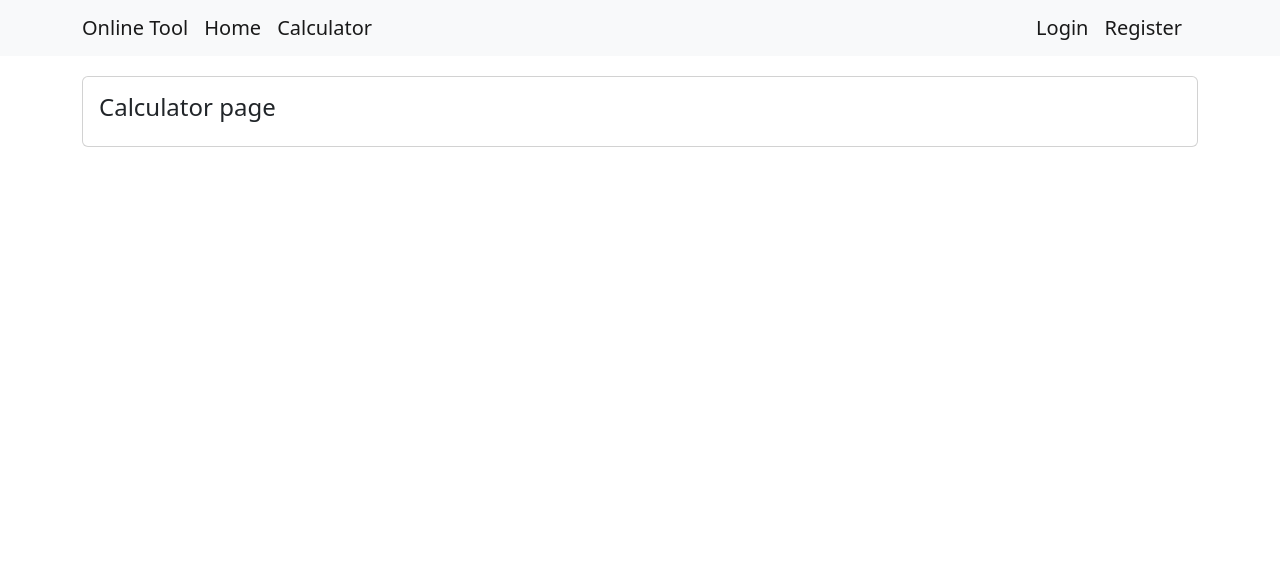
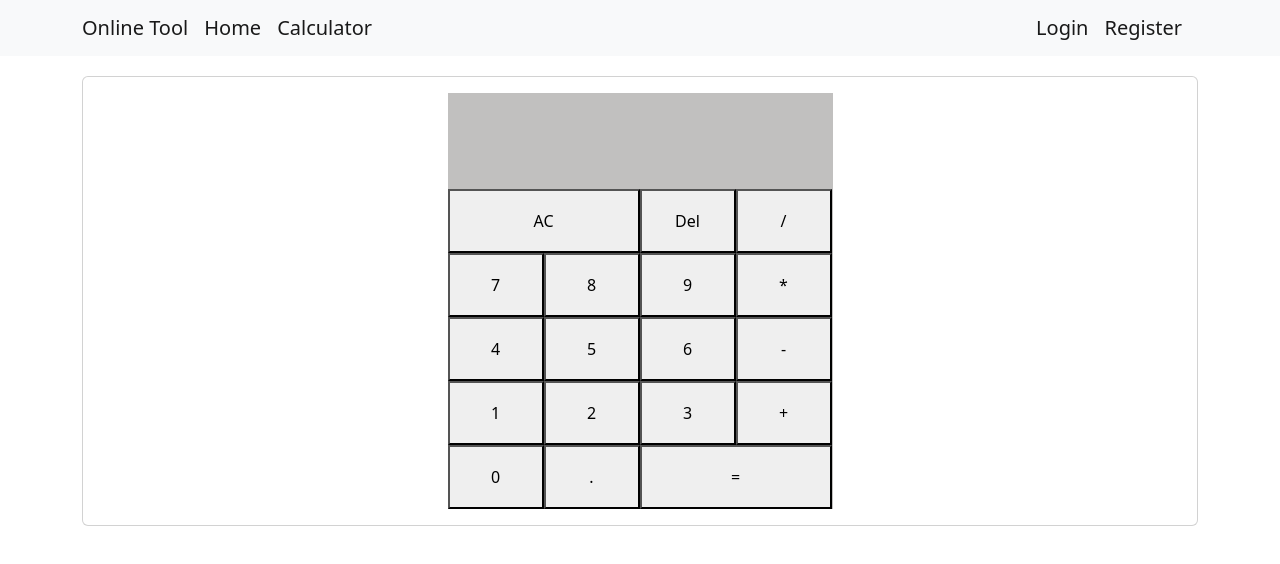
Before and after one commit to Wenqiang-Hu/calculator-app, a React (Create React App) app: page /calculator in a window 1280 px wide. Shown: the top 564 px of the page. Built offline with nearby package versions, Linux system fonts and the light colour scheme.

Commit message:
building calculator's outline

```diff
--- a/src/components/content/calculator.jsx
+++ b/src/components/content/calculator.jsx
@@ -6,7 +6,30 @@
     render() {
         return (
             <Base>
-                <h4>Calculator page</h4>
+                 <div className="calculator">
+                    <div className="output">
+                        <div className="last-output"></div>
+                        <div className="current-output"></div>
+                    </div>
+                    <button className='button-ac'>AC</button>
+                    <button>Del</button>
+                    <button>/</button>
+                    <button>7</button>
+                    <button>8</button>
+                    <button>9</button>
+                    <button>*</button>
+                    <button>4</button>
+                    <button>5</button>
+                    <button>6</button>
+                    <button>-</button>
+                    <button>1</button>
+                    <button>2</button>
+                    <button>3</button>
+                    <button>+</button>
+                    <button>0</button>
+                    <button>.</button>
+                    <button className='button-equal'>=</button>
+                 </div>
             </Base>
         );
     }
--- a/src/index.css
+++ b/src/index.css
@@ -1,13 +1,29 @@
 body {
   margin: 0;
-  font-family: -apple-system, BlinkMacSystemFont, 'Segoe UI', 'Roboto', 'Oxygen',
-    'Ubuntu', 'Cantarell', 'Fira Sans', 'Droid Sans', 'Helvetica Neue',
-    sans-serif;
-  -webkit-font-smoothing: antialiased;
-  -moz-osx-font-smoothing: grayscale;
+
 }
 
-code {
-  font-family: source-code-pro, Menlo, Monaco, Consolas, 'Courier New',
-    monospace;
+*{
+  box-sizing: border-box;
 }
+.calculator{
+  display: grid;
+  grid-template-columns: repeat(4, 6rem);
+  grid-template-rows: minmax(6rem, auto) repeat(5, 4rem);
+  background-color: #C1C0BF;
+  width: calc(24rem + 1px);
+  margin: 0 auto;
+}
+
+.output{
+  grid-column: 1/span 4;
+
+}
+
+.button-ac {
+  grid-column: 1/span 2;
+}
+
+.button-equal {
+  grid-column: 3/span 2;
+}
```
